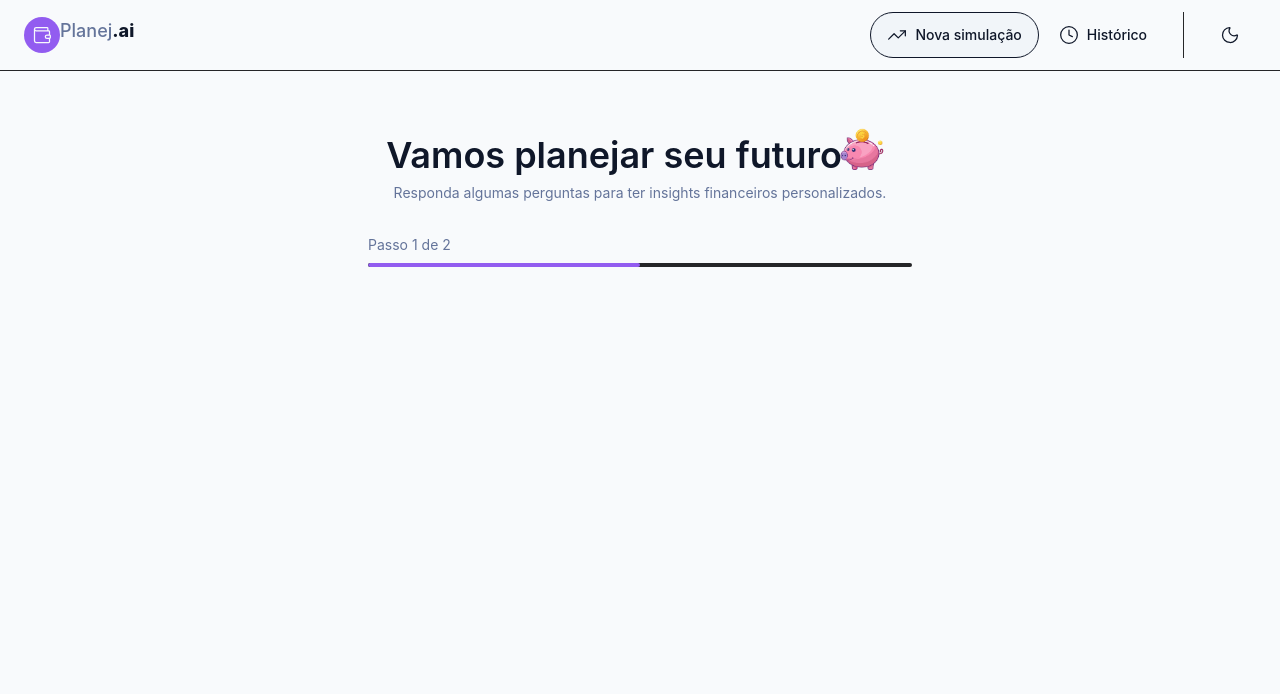
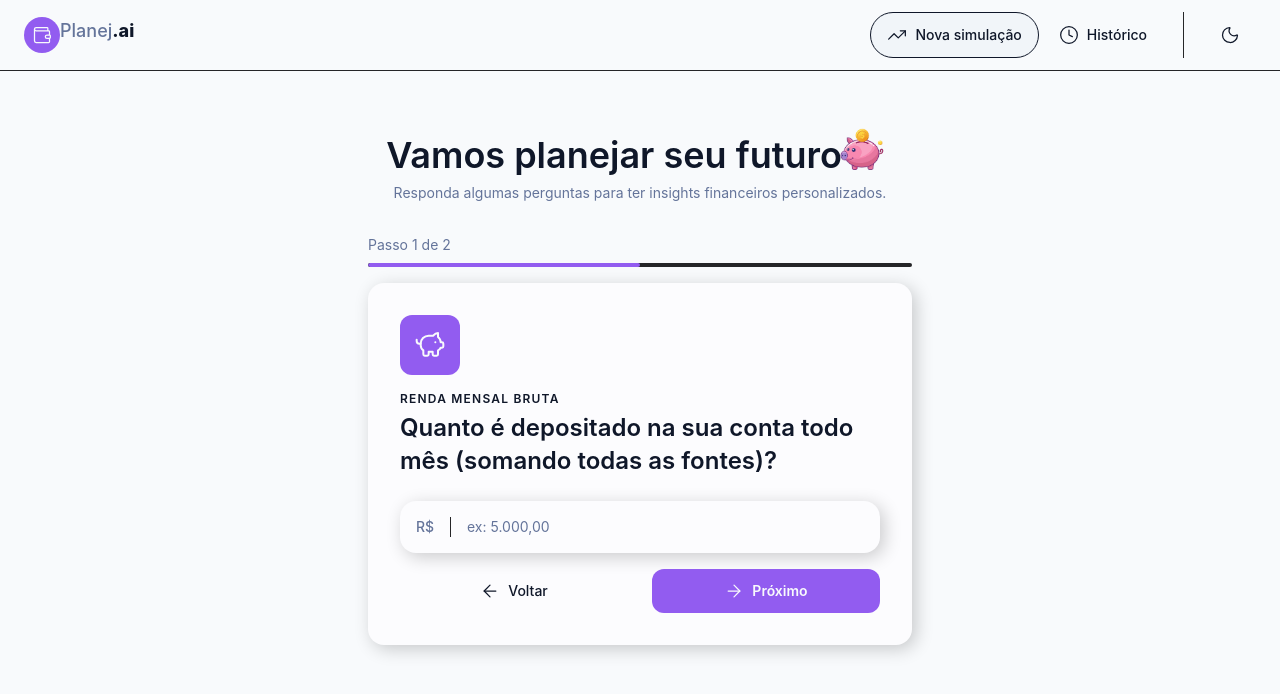
Before and after one commit to IMoisasZ/planejai, a React (Vite) app: page / in a window 1280 px wide. Shown: the top 694 px of the page. Built offline with nearby package versions, Linux system fonts and the light colour scheme.

Commit message:
created the card and the basic interface of form to do the questions

```diff
--- a/src/components/features/Simulation/Form.tsx
+++ b/src/components/features/Simulation/Form.tsx
@@ -1,5 +1,17 @@
+import { PiggyBank } from 'lucide-react';
+import { FormStep } from './FormStep';
 import { StepProgress } from './Progress';
 
 export function SimulationForm() {
-	return <StepProgress currentStep={1} totalSteps={2} />;
+	return (
+		<>
+			<StepProgress currentStep={1} totalSteps={2} />
+			<FormStep
+				icon={PiggyBank}
+				title="Renda mensal bruta"
+				question="Quanto é depositado na sua conta todo mês (somando todas as fontes)?"
+				inputProps={{ type: 'text', placeholder: 'ex: 5.000,00', prefix: 'R$' }}
+			/>
+		</>
+	);
 }
--- /dev/null
+++ b/src/components/features/Simulation/FormStep.tsx
@@ -0,0 +1,56 @@
+import { Button } from '@/components/shared/Button';
+import { Input, type InputProps } from '@/components/shared/Input';
+import { ArrowLeft, ArrowRight, type LucideIcon } from 'lucide-react';
+
+interface FormStepProps {
+	icon: LucideIcon;
+	title: string;
+	question: string;
+	inputProps: InputProps;
+	submitButtonProps?: {
+		label?: string;
+		emojiIcon?: string;
+	};
+}
+
+export function FormStep({
+	icon: Icon,
+	title,
+	question,
+	inputProps,
+	submitButtonProps,
+}: FormStepProps) {
+	return (
+		<div className="bg-card rounded-2xl p-6 shadow-[4px_4px_18px_0px_rgba(0,0,0,0.2)] sm:p-8">
+			<div className="bg-primary h-15 w-15 mb-4 flex items-center justify-center rounded-xl">
+				<Icon size={32} className="text-primary-foreground" />
+			</div>
+			<h2 className="txt-primary mb-1 text-xs font-semibold uppercase tracking-widest">{title}</h2>
+			<h3 className="text-foreground mb-6 text-xl font-semibold leading-snug sm:text-2xl">
+				{question}
+			</h3>
+			<form className="flex flex-col gap-4">
+				<Input {...inputProps} />
+				<div className="flex flex-col gap-3 sm:flex-row sm:gap-6">
+					<Button
+						type="button" //onClick={() => {}}
+						variant="ghost"
+						icon={!submitButtonProps ? ArrowLeft : undefined}
+						className="justfy-center order-2 flex-1 rounded-xl py-3 sm:order-1"
+					>
+						Voltar
+					</Button>
+					<Button
+						type="submit"
+						variant="primary"
+						icon={ArrowRight}
+						className="order-1 flex-1 sm:order-2"
+					>
+						{submitButtonProps?.label || 'Próximo'}
+						{submitButtonProps?.emojiIcon}
+					</Button>
+				</div>
+			</form>
+		</div>
+	);
+}
--- /dev/null
+++ b/src/components/shared/Input.tsx
@@ -0,0 +1,32 @@
+import type { InputHTMLAttributes } from 'react';
+
+import { Divider } from './Divider';
+
+export interface InputProps extends InputHTMLAttributes<HTMLInputElement> {
+	prefix?: string;
+	suffix?: string;
+}
+
+export function Input({ prefix, suffix, ...rest }: InputProps) {
+	return (
+		<div className="bg-input flex items-center rounded-2xl p-4 shadow-[4px_4px_18px_0px_rgba(0,0,0,0.2)]">
+			{prefix && (
+				<>
+					<span className="text-muted-foreground text-sm font-medium">{prefix}</span>
+					<Divider orientation="vertical" />
+				</>
+			)}
+			<input
+				className="text-foregroound placeholder:text-muted-foreground w-full bg-transparent text-sm outline-none"
+				autoFocus
+				{...rest}
+			/>
+			{suffix && (
+				<>
+					<Divider orientation="vertical" />
+					<span className="text-muted-foreground text-sm font-medium">{suffix}</span>
+				</>
+			)}
+		</div>
+	);
+}
```
